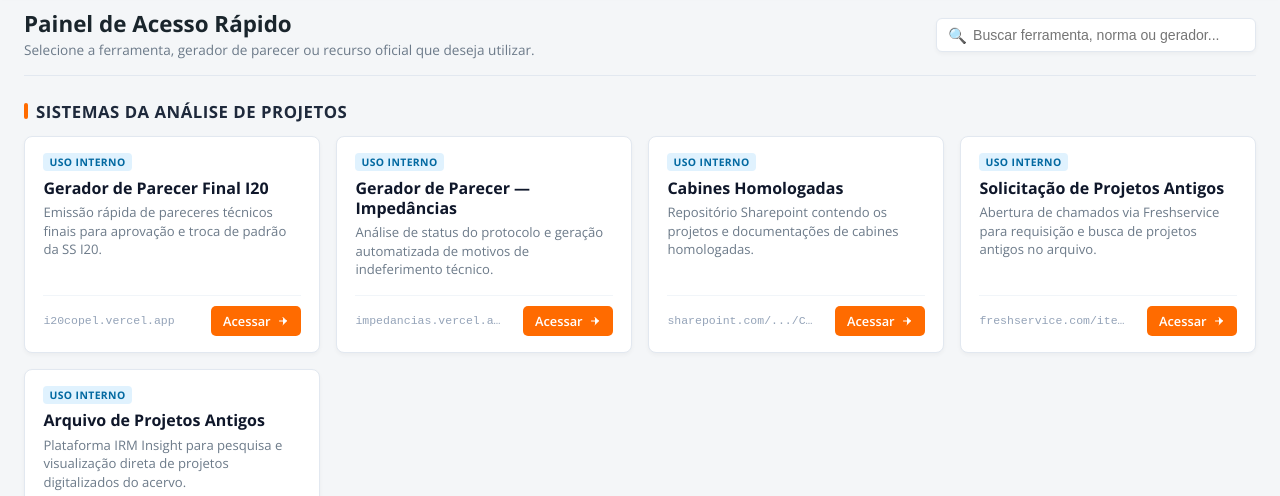
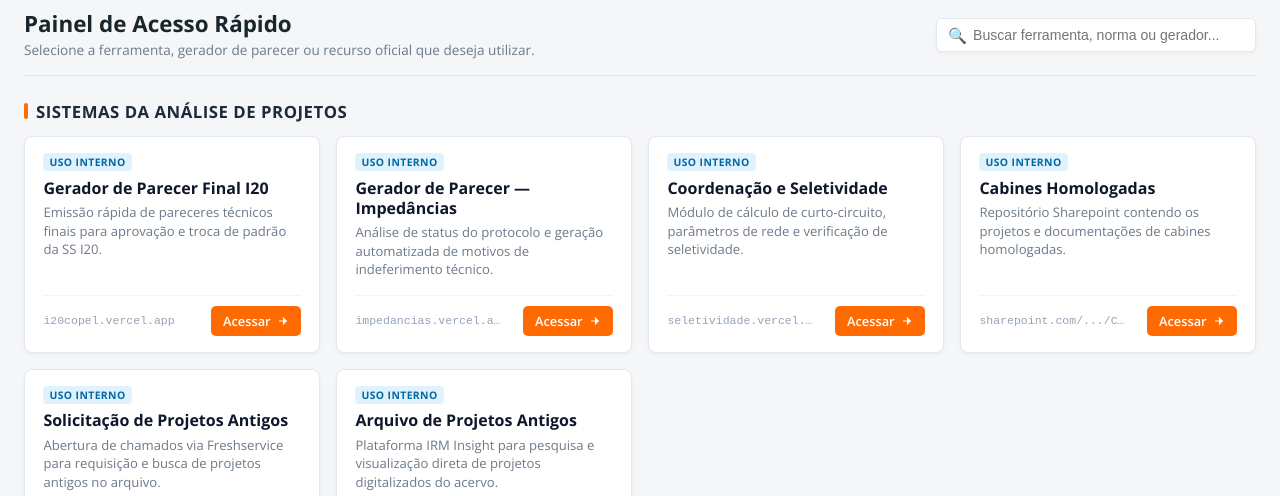
Before and after one commit to JEduDias/ProjetosCopel, a plain HTML site: page index.html in a window 1280 px wide. Shown: the part 69-565 px from the top of the page. Drawn offline with nearby package versions, Linux system fonts and the light colour scheme; a script that the page names is missing.

Commit message:
Coordenação e Seletividade
adcionado o sistema de Coordenação e Seletividade

```diff
--- a/index.html
+++ b/index.html
@@ -421,6 +421,24 @@
                     </div>
                 </div>
 
+                <!-- Coordenação e Seletividade -->
+                <div class="app-card" data-keywords="seletividade coordenacao curto circuito rede protecao vercel interno">
+                    <div>
+                        <div class="app-header">
+                            <span class="app-tag tag-internal">Uso Interno</span>
+                        </div>
+                        <h3 class="app-title">Coordenação e Seletividade</h3>
+                        <p class="app-desc">Módulo de cálculo de curto-circuito, parâmetros de rede e verificação de seletividade.</p>
+                    </div>
+                    <div class="app-footer">
+                        <span class="app-url">seletividade.vercel.app</span>
+                        <a href="https://seletividade.vercel.app" target="_blank" class="app-link">
+                            Acessar
+                            <svg class="icon-arrow" viewBox="0 0 24 24"><path d="M5 12h14M12 5l7 7-7 7" stroke="currentColor" stroke-width="2" stroke-linecap="round" stroke-linejoin="round"/></svg>
+                        </a>
+                    </div>
+                </div>
+
                 <!-- Cabines Homologadas -->
                 <div class="app-card" data-keywords="cabines homologadas sharepoint pasta modelos copel interno">
                     <div>
```
